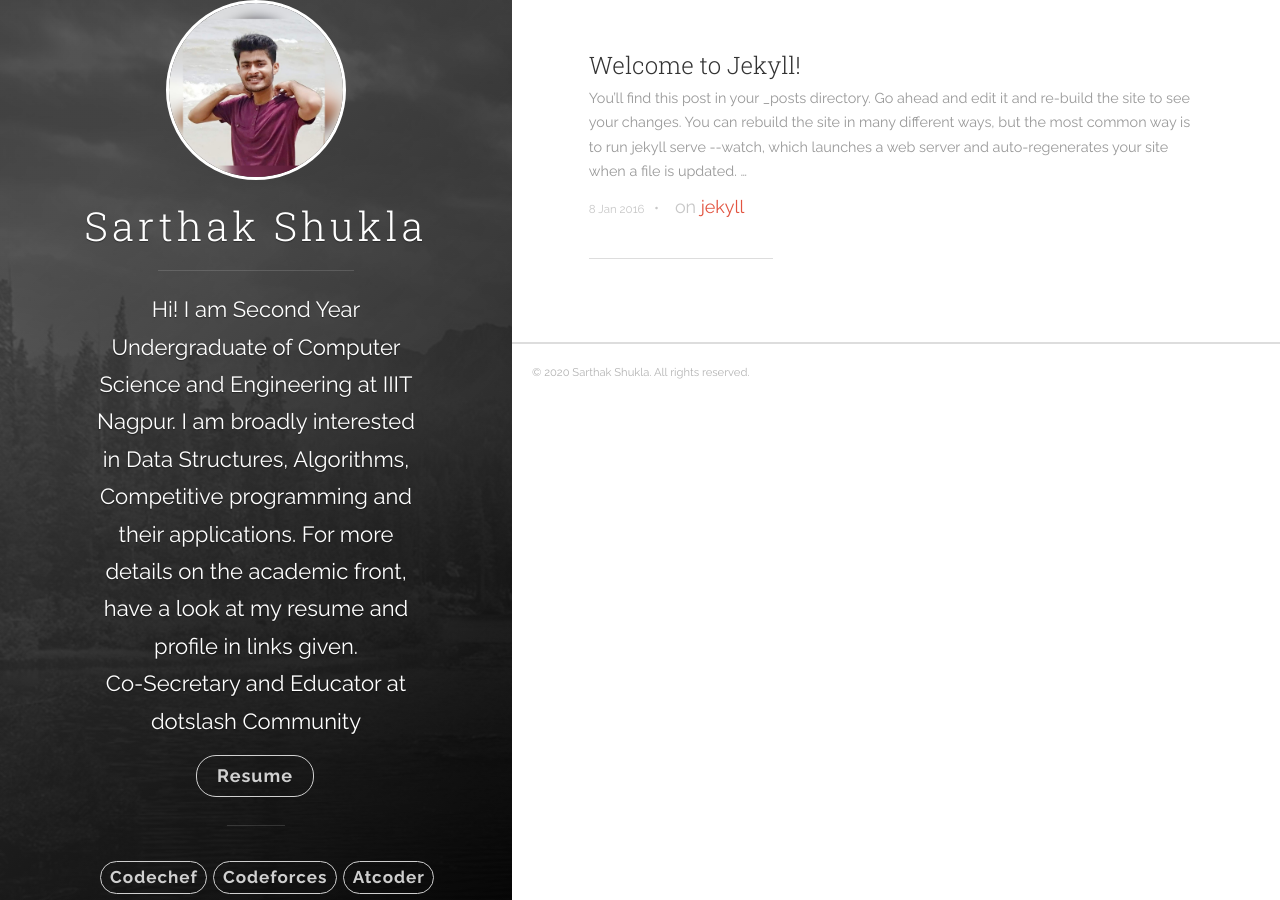
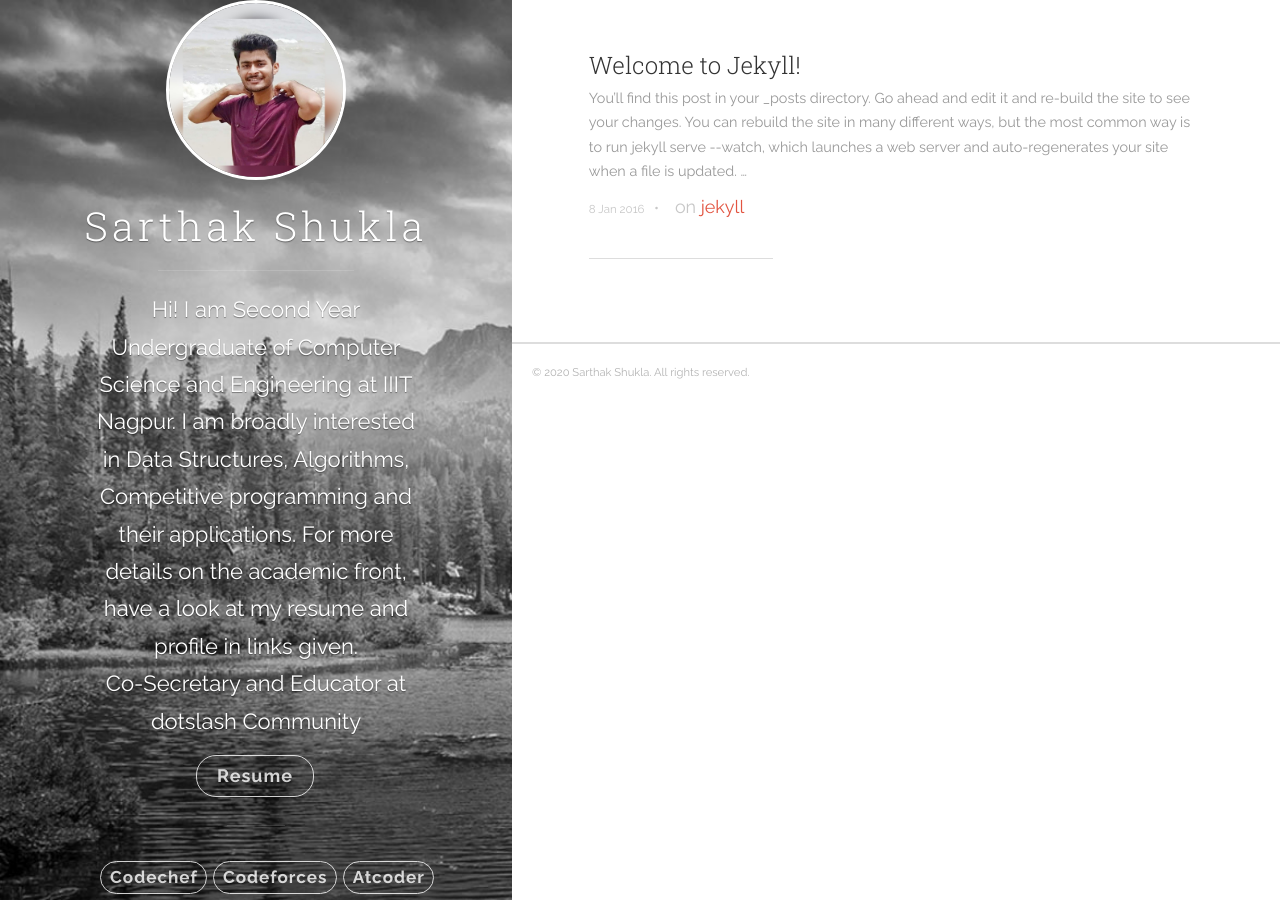
Before and after one commit to sarthakeddy/sarthakeddy.github.io, a Jekyll site: the page built from index.html, in a window 1280 px wide. Built offline with Jekyll 4.4.1, drawn with Linux system fonts in a browser that asks for light colours; nearby versions of some CDN libraries; the list of posts is cut into pages by our own code.

Commit message:
Layout modify

```diff
--- a/_includes/header.html
+++ b/_includes/header.html
@@ -5,7 +5,7 @@
 <header class="panel-cover" style="background-size:cover;overflow:auto;background-image: url({{ site.baseurl }}/images/cover.jpg);">
   <div class="panel-main">
 
-    <div class="panel-main__inner panel-inverted">
+    <div class="panel-main__inner panel-inverted" style="object-fit:cover;">
     <div class="panel-main__content">
       <img src="{{ site.baseurl }}/images/profile.jpeg" class="user-image" alt="My Profile Photo" style="height:180px; width:180px">
         <a href="{{ site.baseurl }}/" title="link to home of {{ site.title }}">
@@ -20,8 +20,8 @@
             </ul>
           </nav>
         <hr class="panel-cover__divider panel-cover__divider--secondary">
-    <!-- </div>
-        <div class="navigation-wrapper"> -->
+    </div>
+        <div class="navigation-wrapper">
 
           <nav class="cover-navigation navigation--social">
             <ul class="navigation">
@@ -106,6 +106,6 @@
 
     </div>
 
-    <div class="panel-cover--overlay"></div>
+    <!-- <div class="panel-cover--overlay"></div> -->
   </div>
 </header>
```
